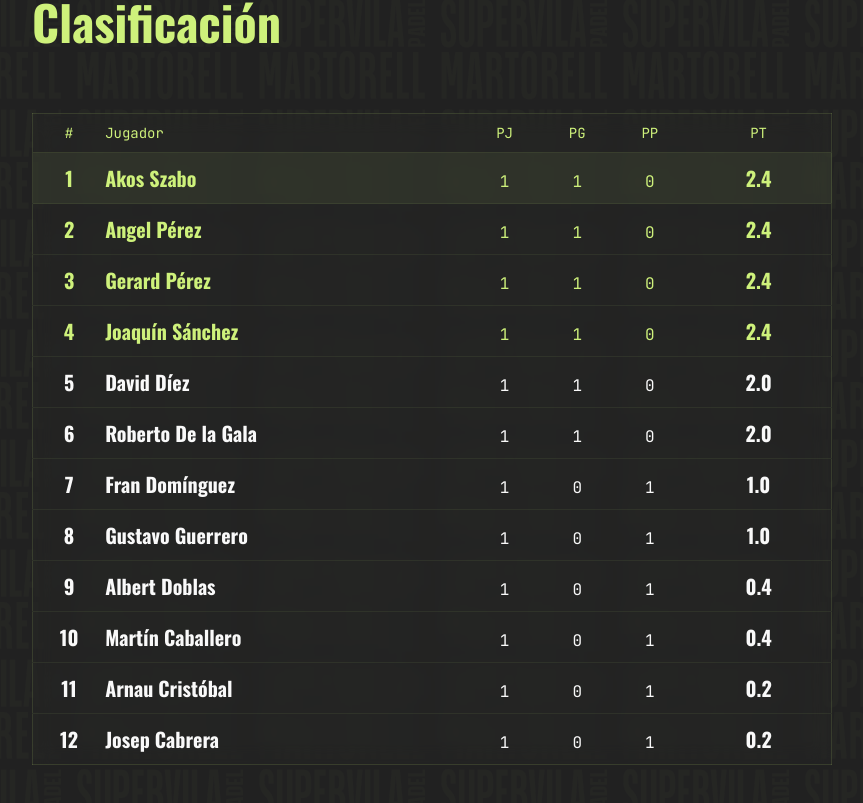
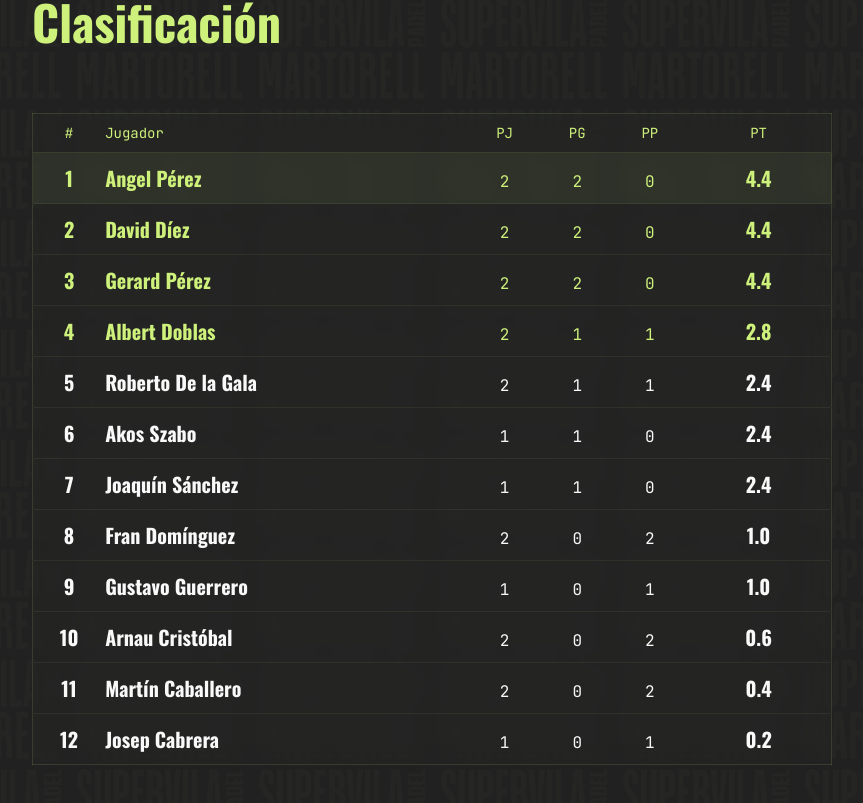
Before and after one commit to gperezdev/superliga, a React (Vite) app: page / in a window 1280 px wide. Shown: the part 1871-2674 px from the top of the page, without its empty margins (208-1071 px from the left). Built offline with nearby package versions, Linux system fonts and the light colour scheme.

Commit message:
update: round 2 game 1+2

```diff
--- a/src/data/ranking.json
+++ b/src/data/ranking.json
@@ -1,14 +1,14 @@
 [
-    { "name": "Gerard Pérez", "gamesPlayed": 1, "wins": 1, "loses": 0, "points": 2.4 },
-    { "name": "David Díez", "gamesPlayed": 1, "wins": 1, "loses": 0, "points": 2 },
-    { "name": "Angel Pérez", "gamesPlayed": 1, "wins": 1, "loses": 0, "points": 2.4 },
-    { "name": "Arnau Cristóbal", "gamesPlayed": 1, "wins": 0, "loses": 1, "points": 0.2 },
+    { "name": "Gerard Pérez", "gamesPlayed": 2, "wins": 2, "loses": 0, "points": 4.4 },
+    { "name": "David Díez", "gamesPlayed": 2, "wins": 2, "loses": 0, "points": 4.4 },
+    { "name": "Angel Pérez", "gamesPlayed": 2, "wins": 2, "loses": 0, "points": 4.4 },
+    { "name": "Arnau Cristóbal", "gamesPlayed": 2, "wins": 0, "loses": 2, "points": 0.6 },
     { "name": "Josep Cabrera", "gamesPlayed": 1, "wins": 0, "loses": 1, "points": 0.2 },
-    { "name": "Albert Doblas", "gamesPlayed": 1, "wins": 0, "loses": 1, "points": 0.4 },
+    { "name": "Albert Doblas", "gamesPlayed": 2, "wins": 1, "loses": 1, "points": 2.8 },
     { "name": "Akos Szabo", "gamesPlayed": 1, "wins": 1, "loses": 0, "points": 2.4 },
     { "name": "Gustavo Guerrero", "gamesPlayed": 1, "wins": 0, "loses": 1, "points": 1 },
-    { "name": "Fran Domínguez", "gamesPlayed": 1, "wins": 0, "loses": 1, "points": 1 },
+    { "name": "Fran Domínguez", "gamesPlayed": 2, "wins": 0, "loses": 2, "points": 1 },
     { "name": "Joaquín Sánchez", "gamesPlayed": 1, "wins": 1, "loses": 0, "points": 2.4 },
-    { "name": "Martín Caballero", "gamesPlayed": 1, "wins": 0, "loses": 1, "points": 0.4 },
-    { "name": "Roberto De la Gala", "gamesPlayed": 1, "wins": 1, "loses": 0, "points": 2 }
+    { "name": "Martín Caballero", "gamesPlayed": 2, "wins": 0, "loses": 2, "points": 0.4 },
+    { "name": "Roberto De la Gala", "gamesPlayed": 2, "wins": 1, "loses": 1, "points": 2.4 }
 ]
--- a/src/data/results.json
+++ b/src/data/results.json
@@ -44,17 +44,21 @@
                 },
                 {
                     "pairs": [["David Díez","Albert Doblas"],["Arnau Cristóbal","Roberto De la Gala"]],
-                    "results": [[null, null, null, null, null],[null, null, null, null, null]],
-                    "points": [[null],[null]],
-                    "date": null,
-                    "court": null
+                    "results": [[6, 7, 7, 1, null],[3, 6, 5, 5, null]],
+                    "points": [[2.4],[0.4]],
+                    "date": "16 de set. 2026",
+                    "court": "Pista 5",
+                    "equipment": "Albert Doblas"
                 },
                 {
                     "pairs": [["Fran Domínguez","Martín Caballero"],["Gerard Pérez","Ángel Pérez"]],
-                    "results": [[null, null, null, null, null],[null, null, null, null, null]],
-                    "points": [[null],[null]],
-                    "date": null,
-                    "court": null
+                    "results": [[0, 0, null, null, null],[6, 6, null, null, null]],
+                    "points": [[0],[2]],
+                    "date": "16 de set. 2026",
+                    "court": "Pista 4",
+                    "equipment": "Ángel Pérez",
+                    "info": {"injured": null, "adds": null, "sanctioned": "Rival sustituto no presentado"}
+
                 }
             ]
         },
--- a/src/layouts/Results/Results.jsx
+++ b/src/layouts/Results/Results.jsx
@@ -241,8 +241,8 @@ const Matches = ({ currentData }) => {
                     />
 
                     {game?.info?.injured && <p className={styles['game__injured']}>✚ {game.info.injured}</p>}
-                    {game?.info?.adds && <p className={styles['game__adds']}>✚ {game.info.adds}</p>}
-                    {game?.info?.sanctioned && <p className={styles['game__sanctioned']}>✚ {game.info.sanctioned}</p>}
+                    {game?.info?.adds && <p className={styles['game__adds']}>🛈 {game.info.adds}</p>}
+                    {game?.info?.sanctioned && <p className={styles['game__sanctioned']}>⚠ {game.info.sanctioned}</p>}
 
 
                 </div>
```
